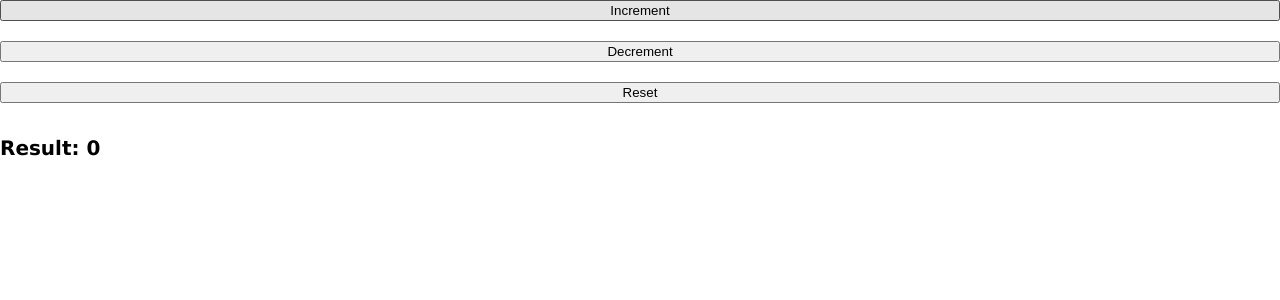
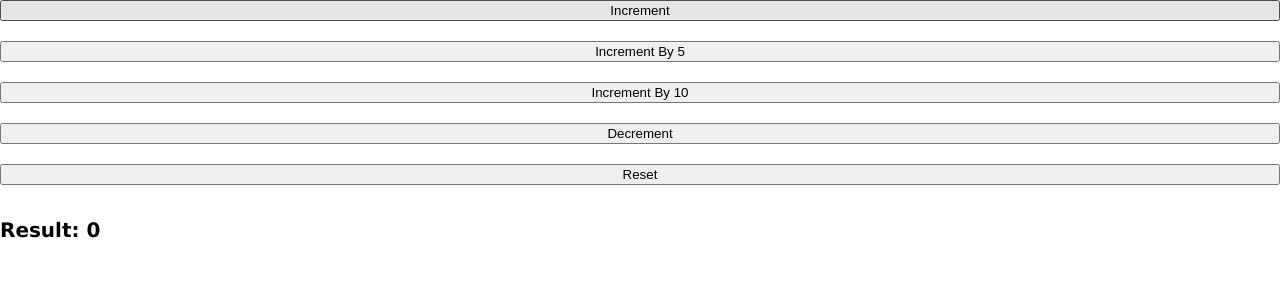
Before and after one commit to MerhanMustafov/insport, a React (Vite) app: page / in a window 1280 px wide. Shown: the top 300 px of the page. Built offline with nearby package versions, Linux system fonts and the light colour scheme.

Commit message:
dummy: Redux with Typescript

```diff
--- a/src/App.tsx
+++ b/src/App.tsx
@@ -1,39 +1,9 @@
-import { useDispatch, useSelector } from "react-redux";
-
-import styled from "styled-components";
-
-import { decrement, increment, reset } from "@/global/slices/counterSlice";
-import { AppDispatch, RootState } from "@/global/store";
-
-const StyledButtoonsWrapper = styled("div")`
-  display: flex;
-  flex-direction: column;
-  gap: 20px;
-`;
-const StyledButton = styled("button")`
-  cursor: pointer;
-`;
+import Counter from "@/components/Counter";
 
 function App() {
-  const dispatch: AppDispatch = useDispatch();
-  const count = useSelector((state: RootState) => state.counter.count);
-  const onIncrement = () => {
-    dispatch(increment());
-  };
-  const onDecrement = () => {
-    dispatch(decrement());
-  };
-  const onReset = () => {
-    dispatch(reset());
-  };
   return (
     <div>
-      <StyledButtoonsWrapper>
-        <StyledButton onClick={onIncrement}>Increment</StyledButton>
-        <StyledButton onClick={onDecrement}>Decrement</StyledButton>
-        <StyledButton onClick={onReset}>Reset</StyledButton>
-        <h1>Result: {count}</h1>
-      </StyledButtoonsWrapper>
+      <Counter />
     </div>
   );
 }
--- /dev/null
+++ b/src/components/Counter.tsx
@@ -0,0 +1,51 @@
+import styled from "styled-components";
+
+import { useAppDispatch, useAppSelector } from "@/global/reduxHooks";
+import { decrement, increment, incrementBy, reset } from "@/global/slices/counterSlice";
+
+const StyledButtoonsWrapper = styled("div")`
+  display: flex;
+  flex-direction: column;
+  gap: 20px;
+`;
+const StyledButton = styled("button")`
+  cursor: pointer;
+`;
+
+function Counter() {
+  const dispatch = useAppDispatch();
+  const count = useAppSelector((state) => state.counter.count);
+
+  const onIncrement = () => {
+    dispatch(increment());
+  };
+  const onDecrement = () => {
+    dispatch(decrement());
+  };
+  const onReset = () => {
+    dispatch(reset());
+  };
+
+  const onIncrementBy5 = () => {
+    dispatch(incrementBy({ amount: 5 }));
+  };
+
+  const onIncrementBy10 = () => {
+    dispatch(incrementBy({ amount: 10 }));
+  };
+
+  return (
+    <div>
+      <StyledButtoonsWrapper>
+        <StyledButton onClick={onIncrement}>Increment</StyledButton>
+        <StyledButton onClick={onIncrementBy5}>Increment By 5</StyledButton>
+        <StyledButton onClick={onIncrementBy10}>Increment By 10</StyledButton>
+        <StyledButton onClick={onDecrement}>Decrement</StyledButton>
+        <StyledButton onClick={onReset}>Reset</StyledButton>
+        <h1>Result: {count}</h1>
+      </StyledButtoonsWrapper>
+    </div>
+  );
+}
+
+export default Counter;
--- /dev/null
+++ b/src/global/reduxHooks.ts
@@ -0,0 +1,7 @@
+import { useDispatch, useSelector } from "react-redux";
+import type { TypedUseSelectorHook } from "react-redux";
+
+import type { AppDispatch, RootState } from "@/global/store";
+
+export const useAppDispatch: () => AppDispatch = useDispatch;
+export const useAppSelector: TypedUseSelectorHook<RootState> = useSelector;
--- a/src/global/slices/counterSlice.ts
+++ b/src/global/slices/counterSlice.ts
@@ -1,4 +1,4 @@
-import { createSlice } from "@reduxjs/toolkit";
+import { PayloadAction, createSlice } from "@reduxjs/toolkit";
 
 interface InitialState {
   count: number;
@@ -14,6 +14,9 @@ const counterSlice = createSlice({
     increment: (state) => {
       state.count += 1;
     },
+    incrementBy: (state, action: PayloadAction<{ amount: number }>) => {
+      state.count += action.payload.amount;
+    },
     decrement: (state) => {
       state.count -= 1;
     },
@@ -23,5 +26,5 @@ const counterSlice = createSlice({
   }
 });
 
-export const { increment, decrement, reset } = counterSlice.actions;
+export const { increment, decrement, reset, incrementBy } = counterSlice.actions;
 export default counterSlice.reducer;
```
